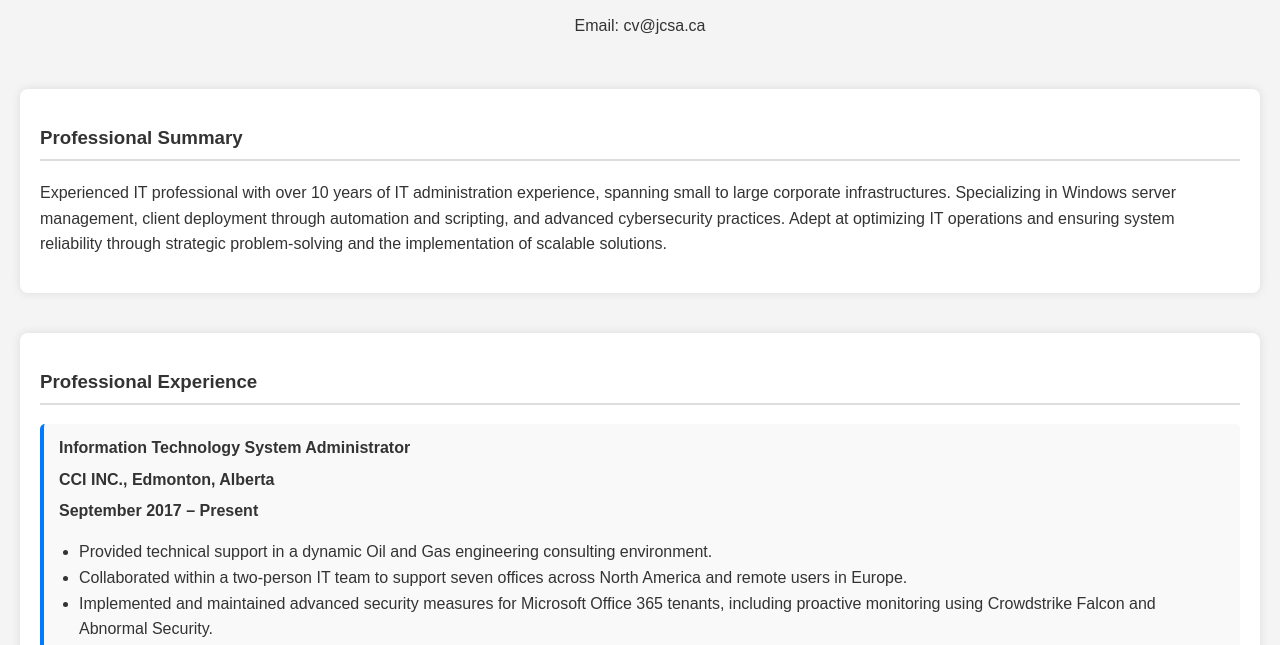
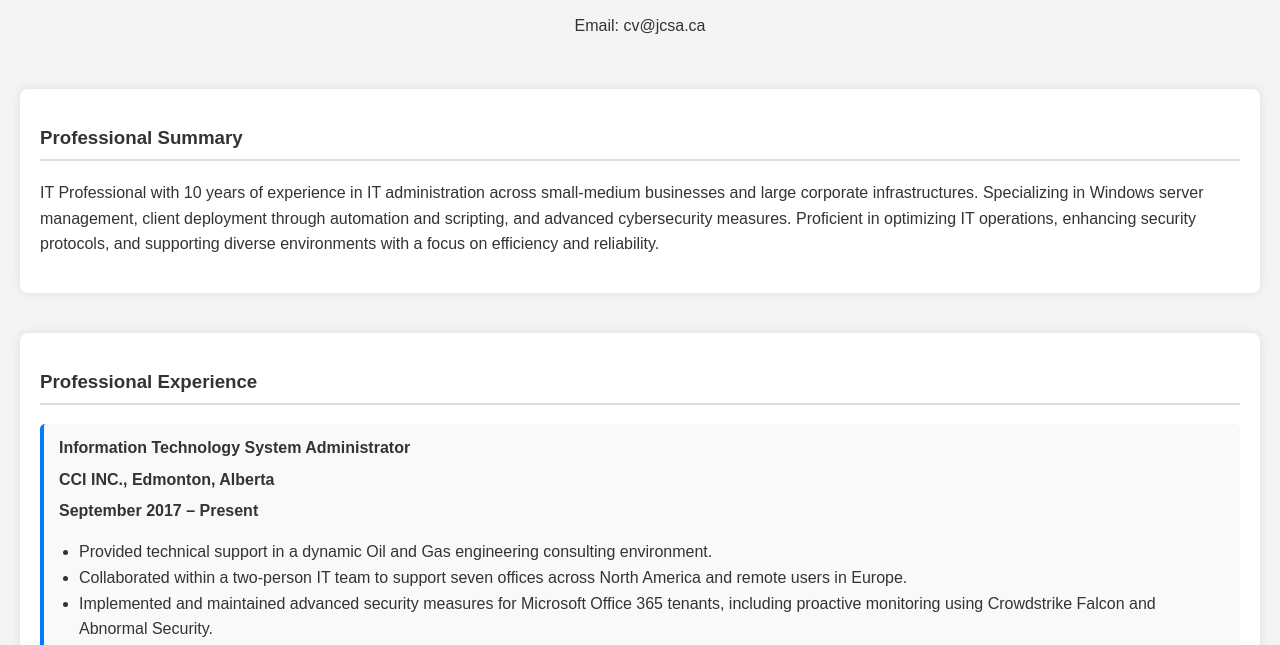
Before and after one commit to jcandresen/cv.jcsa.ca, a plain HTML site: page index.html in a window 1280 px wide. Shown: the part 155-800 px from the top of the page. Drawn offline with Linux system fonts and the light colour scheme.

Commit message:
Update index.html

```diff
--- a/index.html
+++ b/index.html
@@ -65,9 +65,10 @@
     </header>
 
     <section>
-        <h3>Professional Summary</h3>
-        <p>Experienced IT professional with over 10 years of IT administration experience, spanning small to large corporate infrastructures. Specializing in Windows server management, client deployment through automation and scripting, and advanced cybersecurity practices. Adept at optimizing IT operations and ensuring system reliability through strategic problem-solving and the implementation of scalable solutions.</p>
-    </section>
+    <h3>Professional Summary</h3>
+    <p>IT Professional with 10 years of experience in IT administration across small-medium businesses and large corporate infrastructures. Specializing in Windows server management, client deployment through automation and scripting, and advanced cybersecurity measures. Proficient in optimizing IT operations, enhancing security protocols, and supporting diverse environments with a focus on efficiency and reliability.</p>
+</section>
+
 
     <section>
         <h3>Professional Experience</h3>
```
